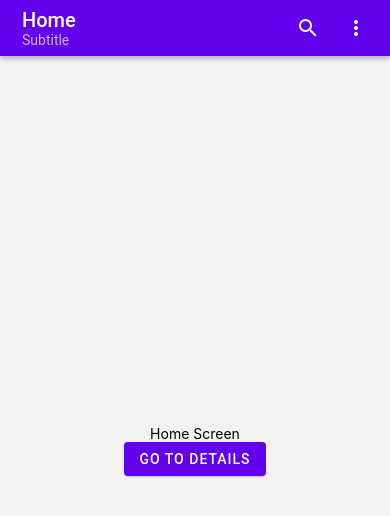
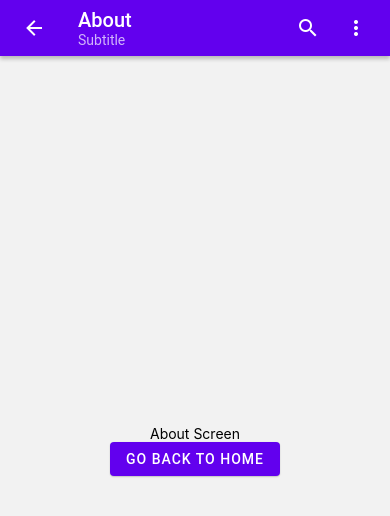
Before and after one commit to geeekgod/ReactNativePaperFirst, a React Native app: screen /About in a window 390 px wide. Shown: the top 516 px of the page. Built offline with nearby package versions, Linux system fonts and the light colour scheme.

Commit message:
feat: stack navigation configured

```diff
--- a/src/navigation/MainStack.js
+++ b/src/navigation/MainStack.js
@@ -5,6 +5,7 @@ import { createStackNavigator } from "@react-navigation/stack";
 import App from "../screens/App/App";
 import DetailsScreen from "../screens/Details/Details";
 import AppBar from '../components/AppBar'
+import AboutScreen from "../screens/About/About";
 
 const Stack = createStackNavigator();
 
@@ -19,6 +20,7 @@ export default function MainStack() {
       >
         <Stack.Screen name="Home" component={App} />
         <Stack.Screen name="Details" component={DetailsScreen} />
+        <Stack.Screen name="About" component={AboutScreen} />
       </Stack.Navigator>
     </NavigationContainer>
   );
--- /dev/null
+++ b/src/screens/About/About.js
@@ -0,0 +1,20 @@
+import React from 'react';
+import {View, Text, StyleSheet} from 'react-native';
+import { Button } from 'react-native-paper';
+
+export default function AboutScreen({navigation}) {
+  return (
+    <View style={style.container}>
+      <Text>About Screen</Text>
+      <Button mode="contained" onPress={() => navigation.popToTop()}>Go Back to Home</Button>
+    </View>
+  );
+}
+
+const style = StyleSheet.create({
+  container: {
+    flex: 1,
+    alignItems: 'center',
+    justifyContent: 'center',
+  },
+});
--- a/src/screens/Details/Details.js
+++ b/src/screens/Details/Details.js
@@ -1,10 +1,16 @@
-import React from 'react';
-import {View, Text, StyleSheet} from 'react-native';
+import { useNavigation } from "@react-navigation/core";
+import React from "react";
+import { View, Text, StyleSheet } from "react-native";
+import { Button } from "react-native-paper";
 
 export default function DetailsScreen() {
+  const navigation = useNavigation();
   return (
     <View style={style.container}>
       <Text>Details Screen</Text>
+      <Button mode="contained" onPress={() => navigation.navigate("About")}>
+        Go to About Us
+      </Button>
     </View>
   );
 }
@@ -12,7 +18,7 @@ export default function DetailsScreen() {
 const style = StyleSheet.create({
   container: {
     flex: 1,
-    alignItems: 'center',
-    justifyContent: 'center',
+    alignItems: "center",
+    justifyContent: "center",
   },
 });
```
